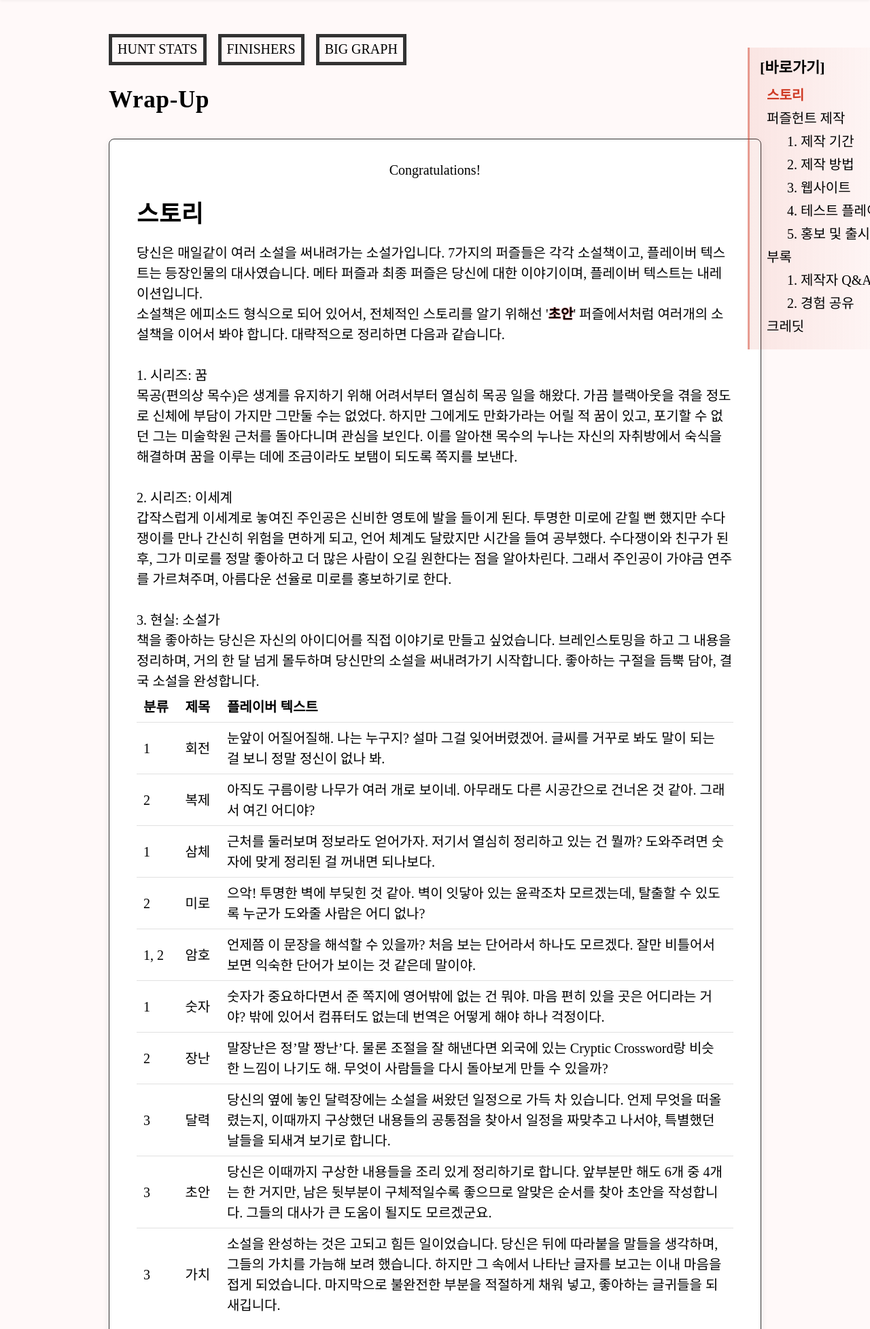
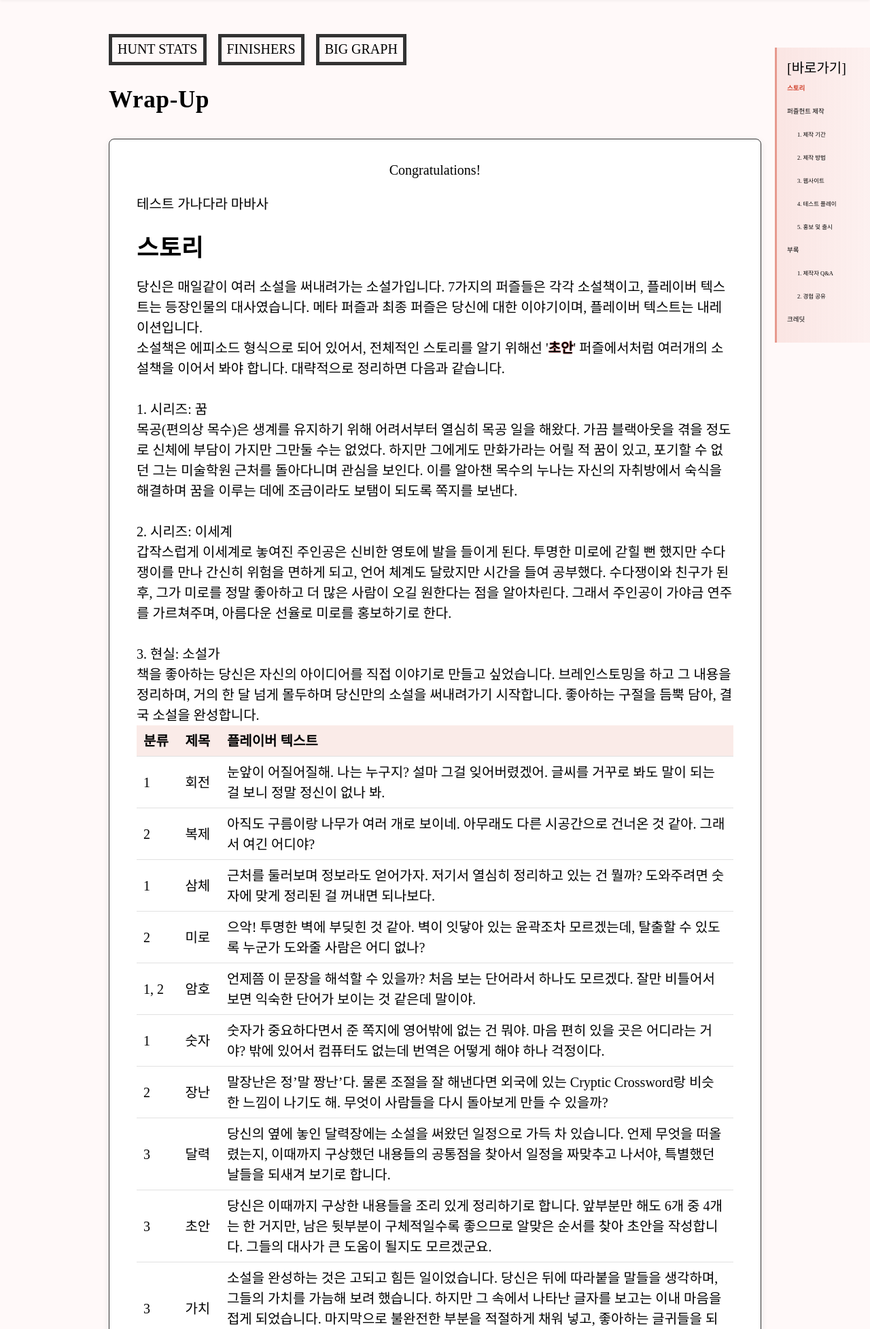
Before and after one commit to Gravel4444/TextPuzzleHunt, a Django app: template puzzles/templates/wrapup.html in a window 1280 px wide. Shown: the part 50-2005 px from the top of the page at 68% size. Run offline with Django 3.2, Linux system fonts and the light colour scheme; the template is opened without the code that fills it, so the values that code supplies are empty; data comes from the database, SQL or seed files in the repository; some libraries are stand-ins or nearby versions; some web fonts are replaced.

Commit message:
v.1.43 마무리 페이지

```diff
--- a/puzzles/templates/wrapup.html
+++ b/puzzles/templates/wrapup.html
@@ -24,7 +24,7 @@
       position: fixed;
 
       left: 50%;
-      margin-left: 460px;
+      margin-left: 500px;
 
       width: 200px;
       top: 120px;
@@ -64,6 +64,8 @@
 
 <main>
 <p style="text-align: center;">{% translate "Congratulations!" %}</p>
+테스트 가나다라 마바사
+
 
 <h2>스토리</h2>
 
@@ -82,8 +84,8 @@
 3. 현실: 소설가
 <br>
 책을 좋아하는 당신은 자신의 아이디어를 직접 이야기로 만들고 싶었습니다. 브레인스토밍을 하고 그 내용을 정리하며, 거의 한 달 넘게 몰두하며 당신만의 소설을 써내려가기 시작합니다. 좋아하는 구절을 듬뿍 담아, 결국 소설을 완성합니다.
-
-<table>
+<br>
+<table class="puzzle-main">
   <thead>
     <tr>
       <th style="width: 7%">분류</th>
@@ -172,7 +174,7 @@
 <br>10월 넷째 주: 11월 중순 출시 포기
 <br>11월 셋째 주: 플레이테스트 피드백 반영
 <br>11월 넷째 주: 홍보 시작
-<br>
+
 
 <h5>2. 제작 방법</h5>
 텍스트 퍼즐헌트의 가장 큰 목표는 ‘한국어로 된 짧은 퍼즐헌트 제작’이였고, 그 다음 목표는 ‘퍼즐헌트 초심자도 즐길 수 있도록, 해외 퍼즐헌트에서 쉬운 아이디어를 벤치마킹하여 활용하자’ 였습니다.
@@ -186,7 +188,7 @@
 퍼즐에는 텍스트밖에 없었으므로 웹사이트로 구현하는 것은 큰 문제가 되지 않았습니다. 오히려 해설을 작성할 때 십자말풀이나 표를 원하는 디자인으로 구현하는 데에 조금 어려움이 있었고, 이 부분은 Gemini와 함께 해결해 나갔습니다. 그 외에 해설이나 힌트, 작가의 말, 마무리 글 모두 문서로 작업했습니다.
 <br><br>
 퍼즐헌트의 구조에 대해 조금 아쉬운 것이 있습니다. 미궁과는 다른 퍼즐헌트의 매력은 병렬적으로 풀어낼 수 있는 구조와 백솔브라고 생각합니다. 예전에 다른 한국어 퍼즐헌트인 <a href="https://mrrheehunt.net/" target="_blank">미스터리 퍼즐헌트</a>를 플레이하면서 조금 선형적이라는 인식을 받았어서 이를 탈피하고 싶었지만, 저 역시 비슷한 구조의 퍼즐헌트를 만들고 말았습니다. (항상 감사합니다.) 짧은 퍼즐헌트는 어쩔 수 없이 이렇게 되나봅니다. 다음 퍼즐헌트를 만든다면 더 긴 길이로 병렬적으로 구성하고 싶습니다.
-<br>
+
 
 <h5>3. 웹사이트</h5>
 저는 기초적인 수준의 python 코딩만 할 수 있고, 나머지 코딩 지식은 전무합니다. 그럼에도 1인 개발로 웹사이트를 운영할 수 있었던 것은 오픈 소스로 열린 <a href="https://github.com/galacticpuzzlehunt/gph-site" target="_blank">gph-site</a>와 Gemini 덕분입니다. 웹사이트 개발의 전 과정을 gph-site를 기반으로 Gemini에게 물어보며 진행했습니다.
@@ -200,7 +202,7 @@
 실제 배포하는 과정도 만만치 않았습니다. 전부 돈이 들어가더라고요. 열심히 Gemini와 무료로 배포할 수 있도록 여러 서비스를 알아봤습니다. 결국 Host로 “render”와 DB로 “supabase”를 사용하고 있습니다. 아, 메일 자동발송 서비스로는 “sendgrid”를 사용하고 있습니다. 그래서 아마 스팸함으로 퍼즐헌트 관련 메일이 발송되었을 수도 있습니다.
 <br>
 출시에 맞춰서 많은 사람이 접속할 수 있도록 “render”를 업그레이드 하는 것과, 웹사이트 도메인을 구매하는 것 외에는 지출한 내역이 없습니다. 물론 다음 퍼즐헌트를 진행한다면, 자본을 더 투자하여 불편을 최소화하려 생각하고 있습니다.
-<br>
+
 
 <h5>4. 테스트 플레이</h5>
 원래는 자그마한 프로젝트이므로 테스트 플레이 없이 바로 공개할 생각이였습니다. 하지만 메타문제를 만들고 규모가 커지니, 오류 없이 잘 굴러갔으면 좋겠더라고요. 그래서 더 좋은 퀄리티의 문제를 위하여 지인들 중 소규모 인원을 모집하여 테스트를 진행했습니다.
@@ -210,7 +212,7 @@
 테스트 플레이에 큰 강제성이 없었어서 테스트 기간이 늘어났고, 출시가 한 차례 미뤄지게 되었습니다. 테스트 플레이어분들에게 처음부터 full-play test를 요청한 것이 장벽으로 작용했던 것 같습니다. 추후에는 개별적인 문제가 검수되자 마자 테스트플레이를 하는 방식도 고려하고자 합니다.
 <br>
 그럼에도 불구하고, 테스트 플레이어로 참여해주셔서 다시 한 번 감사드립니다.
-<br>
+
 
 <h5>5. 홍보 및 출시</h5>
 2026년 1월에 업데이트 예정입니다.
@@ -219,7 +221,7 @@
 
 <h5>1. 제작자 Q&A</h5>
 2026년 1월에 업데이트 예정입니다.
-<br>
+
 
 <h5>2. 경험 공유</h5>
 2026년 1월에 업데이트 예정입니다.
@@ -242,19 +244,26 @@
 </main>
 
 <aside>
-  <div style="font-weight:bold; margin-bottom:10px; font-size:1.1em;">[바로가기]</div>
+  [바로가기]
 </aside>
 
 <script>
-  const heads = [...$('h2,h5')].map(head => {
+  const heads = [...$('h2, h5')].map(head => {
     const $head = $(head);
-    const depth = parseInt(head.tagName.substring(1));
+    const tagName = head.tagName.toLowerCase();
 
     const $link = $('<div>')
       .text($head.text())
-      .css('padding-left', (depth - 1) * 10 + 'px')
+      .css('padding-left', tagName === 'h5' ? '15px' : '0px')
+      .css('font-size', tagName === 'h5' ? '0.85rem' : '0.95rem')
       .click(() => {
-        head.scrollIntoView({ behavior: 'smooth' });
+        const offset = 50;
+        const topLocation = window.scrollY + head.getBoundingClientRect().top - offset;
+
+        window.scrollTo({
+          top: topLocation,
+          behavior: 'smooth'
+        });
       })
       .appendTo('aside');
 
```
